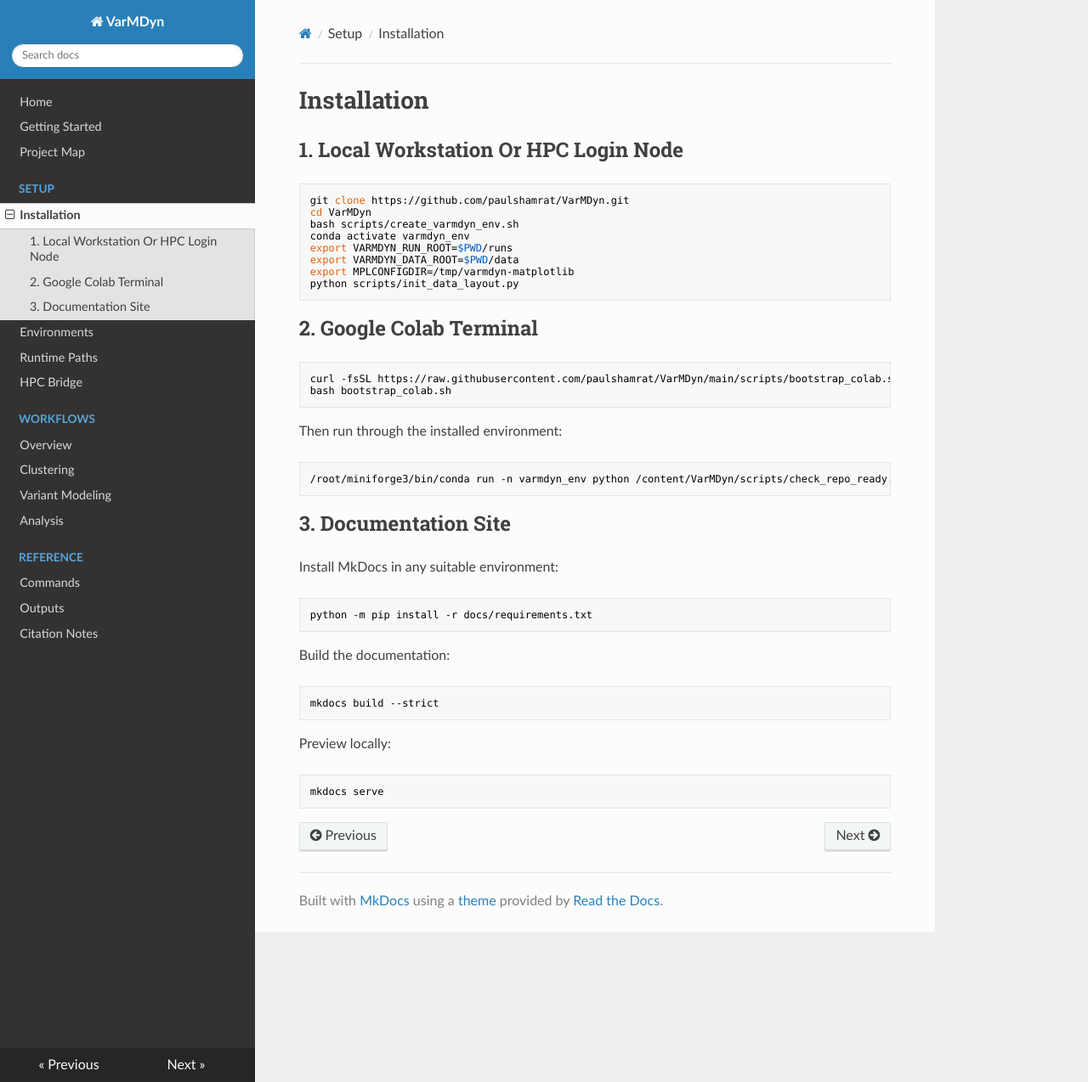
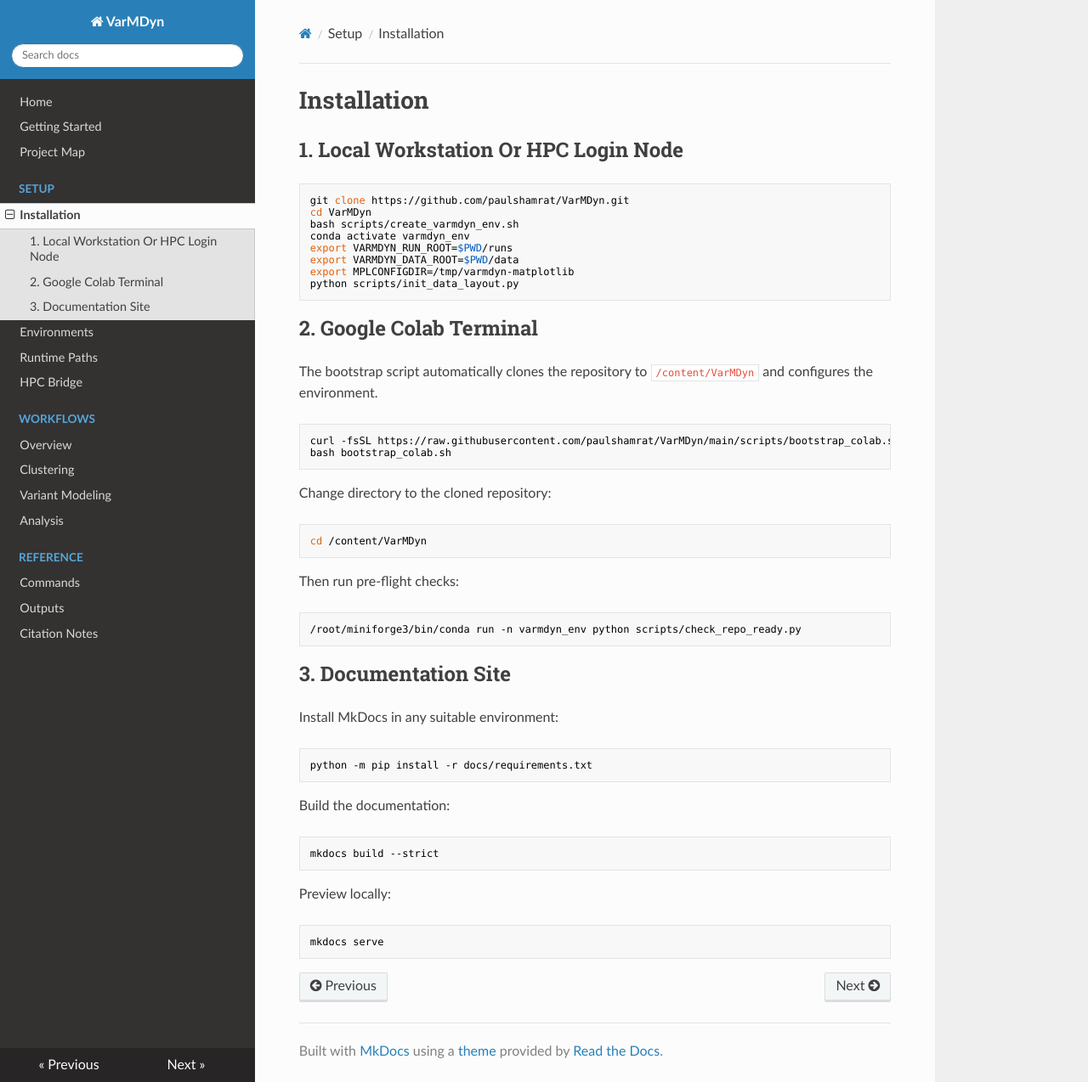
Before and after one commit to paulshamrat/VarMDyn, an MkDocs documentation site: the page built from docs/source/setup/installation.md, in a window 1280 px wide and 1274 px high. Shown: the whole window at 85% size. Built offline with MkDocs 1.6.1, drawn with Linux system fonts in a browser that asks for light colours; nearby versions of some CDN libraries.

Commit message:
docs: clarify that bootstrap script clones repository and add cd command in Colab guide

````diff
--- a/docs/source/setup/installation.md
+++ b/docs/source/setup/installation.md
@@ -15,15 +15,23 @@
 
 ## 2. Google Colab Terminal
 
+The bootstrap script automatically clones the repository to `/content/VarMDyn` and configures the environment.
+
 ```bash
 curl -fsSL https://raw.githubusercontent.com/paulshamrat/VarMDyn/main/scripts/bootstrap_colab.sh -o bootstrap_colab.sh
 bash bootstrap_colab.sh
 ```
 
-Then run through the installed environment:
+Change directory to the cloned repository:
 
 ```bash
-/root/miniforge3/bin/conda run -n varmdyn_env python /content/VarMDyn/scripts/check_repo_ready.py
+cd /content/VarMDyn
+```
+
+Then run pre-flight checks:
+
+```bash
+/root/miniforge3/bin/conda run -n varmdyn_env python scripts/check_repo_ready.py
 ```
 
 ## 3. Documentation Site
````
Also changed, not shown: docs/INSTALL.md (+10 -2 lines).
